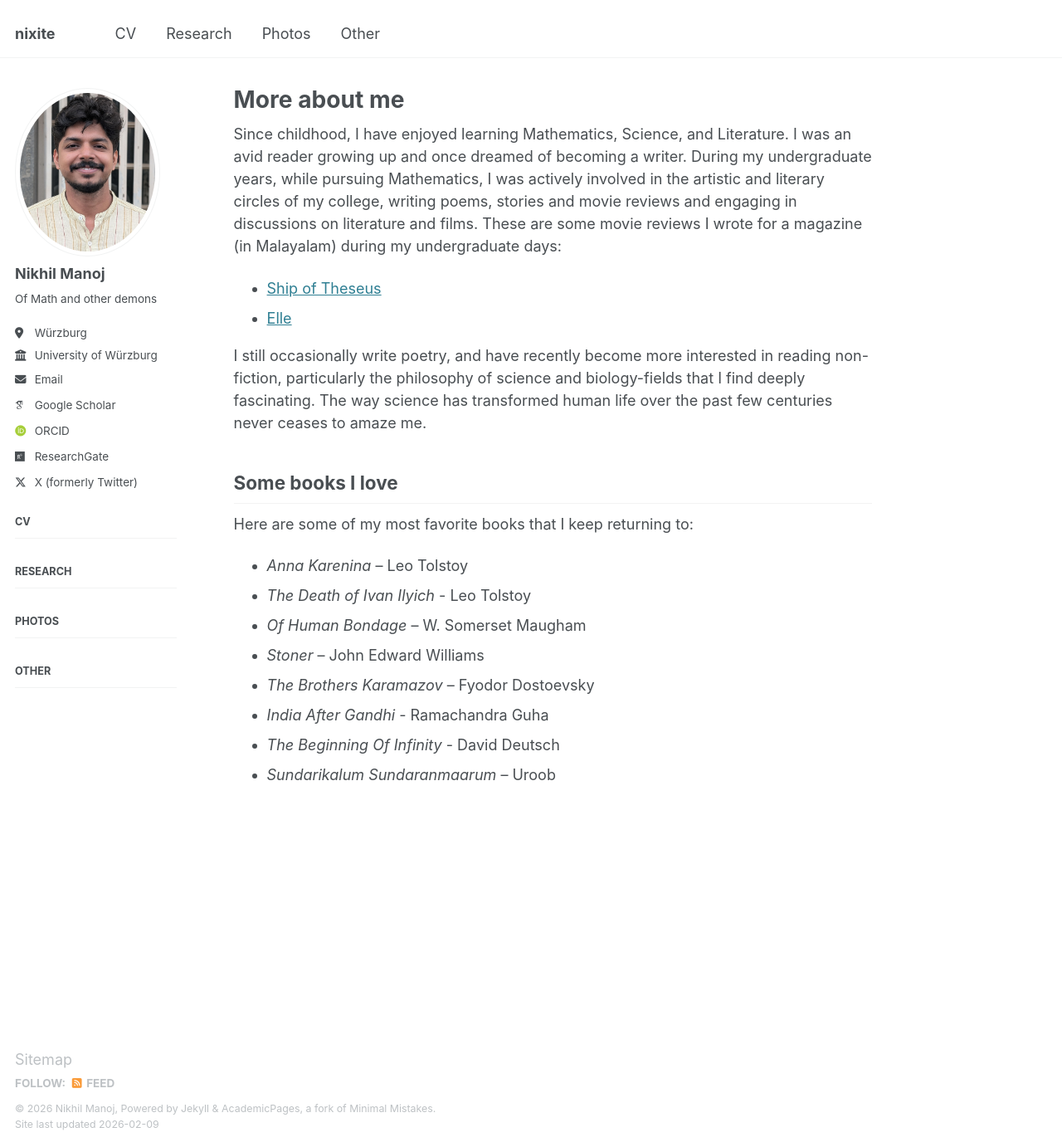
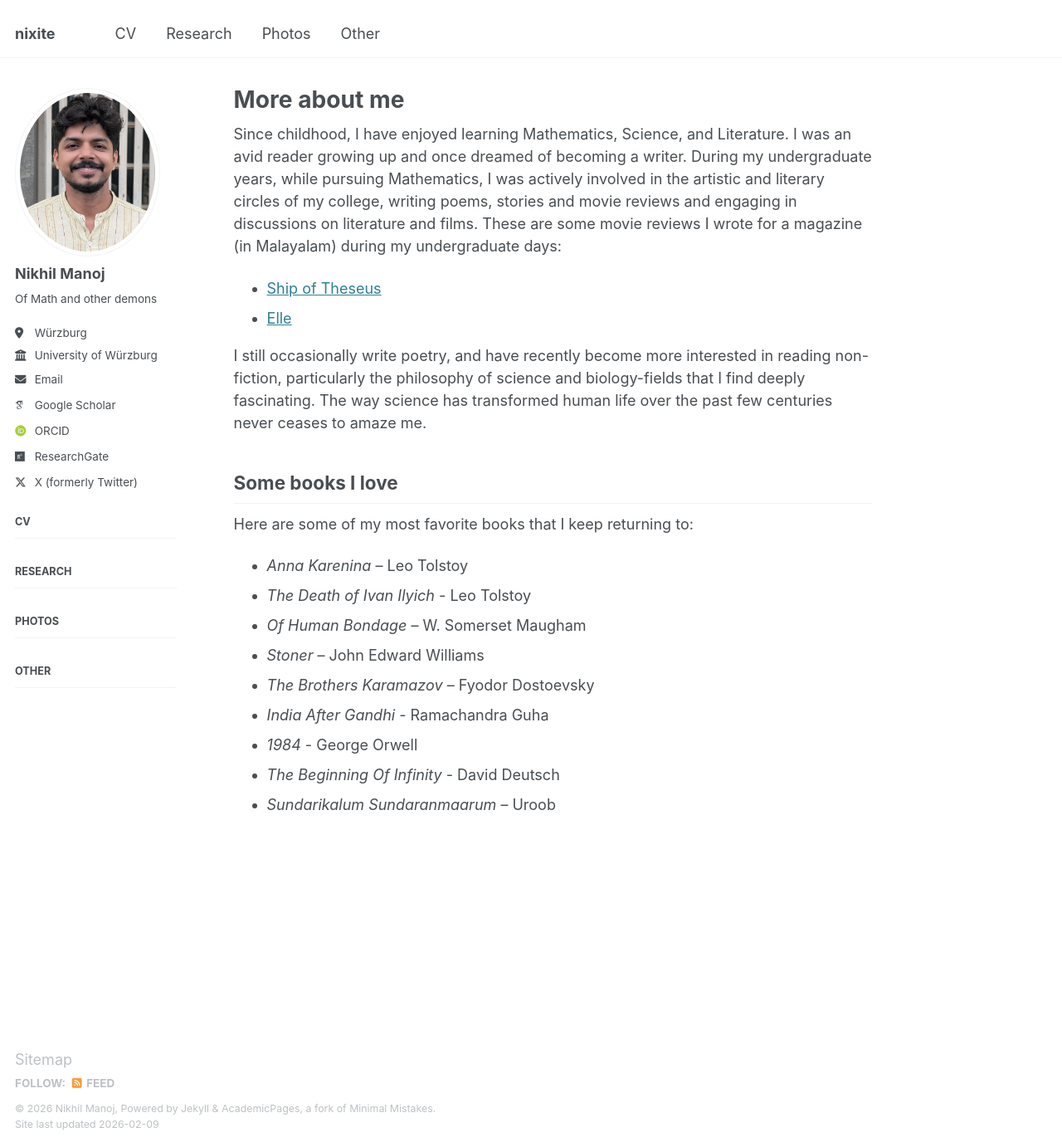
Before and after one commit to nikhil0597/nikhil0597.github.io, a Jekyll site: the page built from _pages/beyond-research.md, in a window 1280 px wide and 1382 px high. Shown: the whole window at 83% size. Built offline with Jekyll 4.4.1, drawn with Linux system fonts in a browser that asks for light colours; some web fonts are replaced.

Commit message:
Update beyond-research.md

```diff
--- a/_pages/beyond-research.md
+++ b/_pages/beyond-research.md
@@ -19,5 +19,6 @@ Here are some of my most favorite books that I keep returning to:
 - *Stoner* – John Edward Williams
 - *The Brothers Karamazov* – Fyodor Dostoevsky
 - *India After Gandhi* - Ramachandra Guha
+- *1984* - George Orwell
 - *The Beginning Of Infinity* - David Deutsch
 - *Sundarikalum Sundaranmaarum* – Uroob
```
